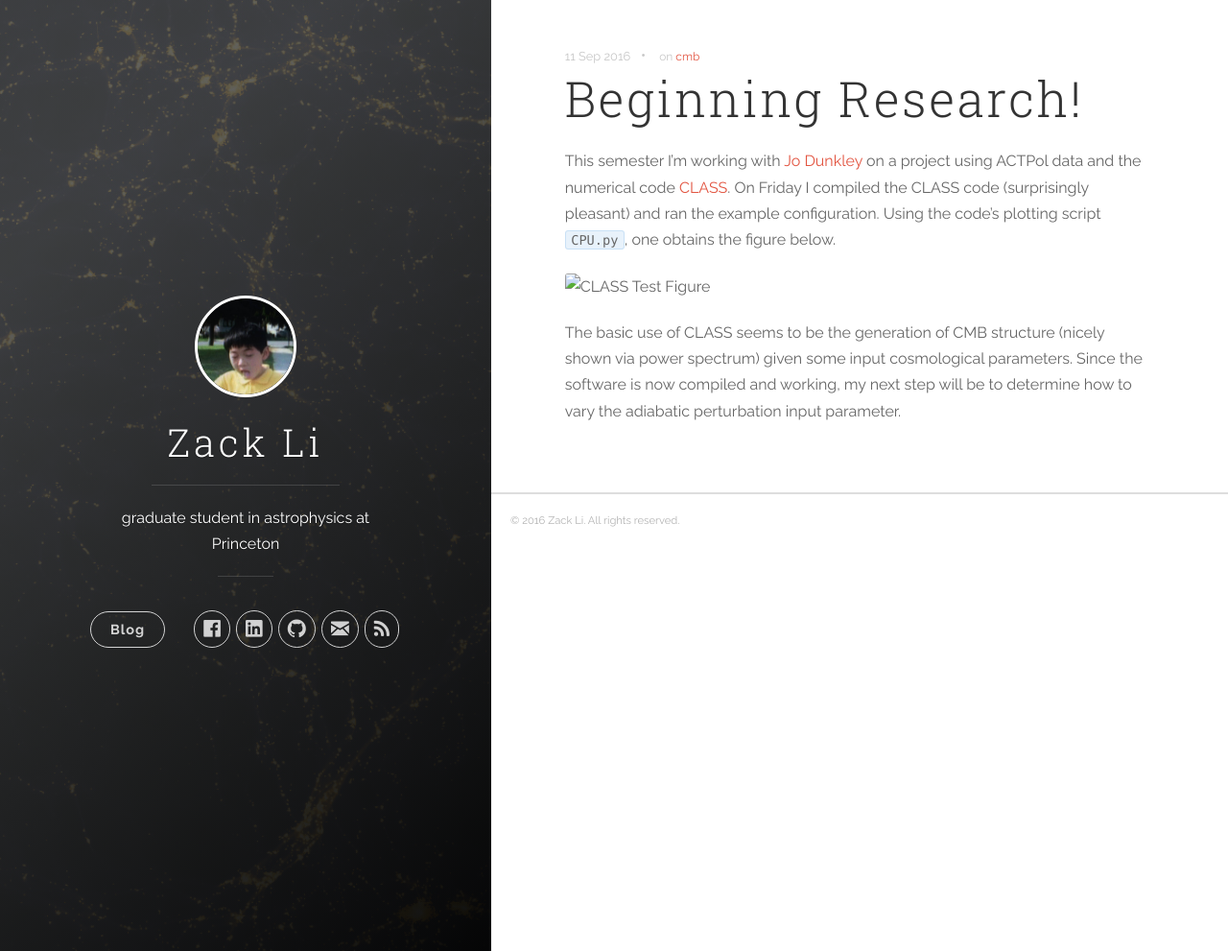
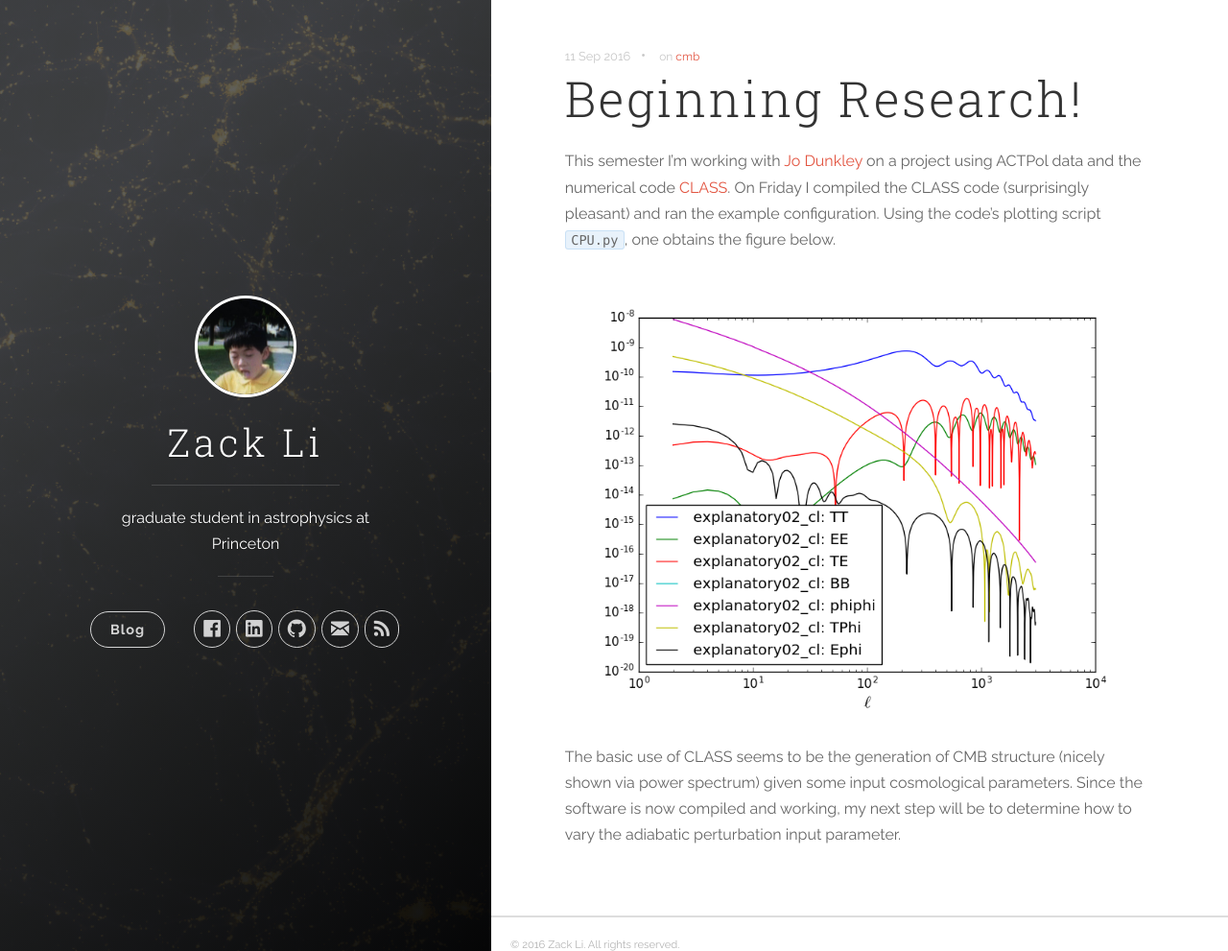
Before and after one commit to xzackli/xzackli.github.io, a Jekyll site: the page built from _posts/2016-09-11-beginning-research.markdown, in a window 1280 px wide and 991 px high. Shown: the whole window at 96% size. Built offline with Jekyll 4.4.1, drawn with Linux system fonts in a browser that asks for light colours; nearby versions of some CDN libraries.

Commit message:
another attempt

```diff
--- a/_posts/2016-09-11-beginning-research.markdown
+++ b/_posts/2016-09-11-beginning-research.markdown
@@ -6,7 +6,7 @@ tags: [cmb]
 ---
 This semester I'm working with [Jo Dunkley][jo] on a project using ACTPol data and the numerical code [CLASS][classcode]. On Friday I compiled the CLASS code (surprisingly pleasant) and ran the example configuration. Using the code's plotting script `CPU.py`, one obtains the figure below.
 
-![CLASS Test Figure]({{ site.url }}/images/CLASS_test_figure.png)
+![CLASS Test Figure]({{ site.baseurl }}images/CLASS_test_figure.png)
 
 The basic use of CLASS seems to be the generation of CMB structure (nicely shown via power spectrum) given some input cosmological parameters. Since the software is now compiled and working, my next step will be to determine how to vary the adiabatic perturbation input parameter.
 
```
